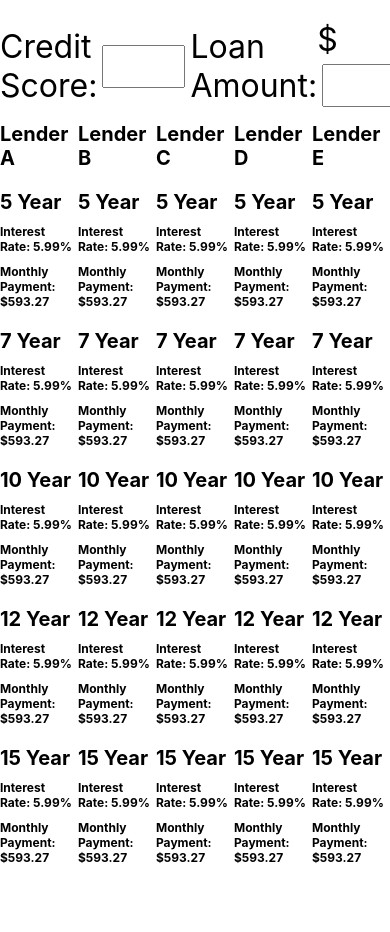
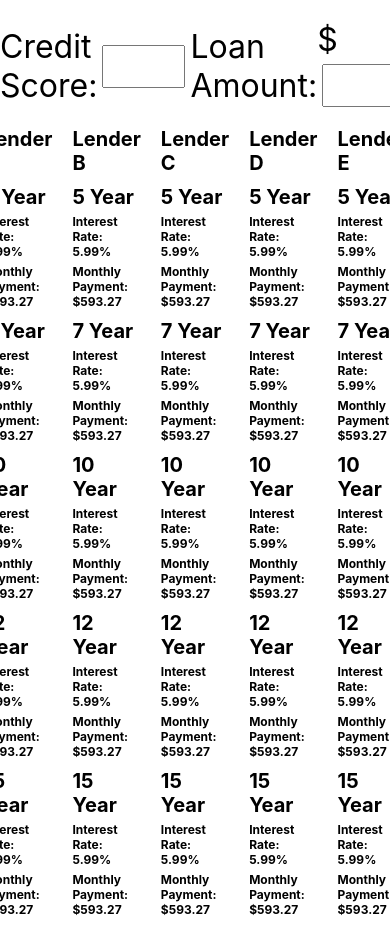
Before and after one commit to MrMicrowaveOven/esti-mate, a React (Create React App) app: page / in a window 390 px wide. Shown: the top 932 px of the page. Before the commit the page ends 875 px from the top, so only its background shows below. Built offline with nearby package versions, Linux system fonts and the light colour scheme.

Commit message:
Updated margins for mobile

```diff
--- a/src/LenderDisplay.css
+++ b/src/LenderDisplay.css
@@ -5,6 +5,7 @@
     flex-direction: column;
     justify-content: center;
     align-items: center;
+    margin: 10px;
 }
 
 
@@ -13,7 +14,7 @@ h1, h3 {
     margin-bottom: 10px;
 }
 
-@media (max-width: 500px) {
+@media (max-width: 700px) {
   h1 {
     font-size: 20px;
   }
@@ -21,4 +22,9 @@ h1, h3 {
   h3 {
     font-size: 12px;
   }
+
+  h1, h3 {
+    margin-top: 5px;
+    margin-bottom: 5px;
+  }
 }
```
